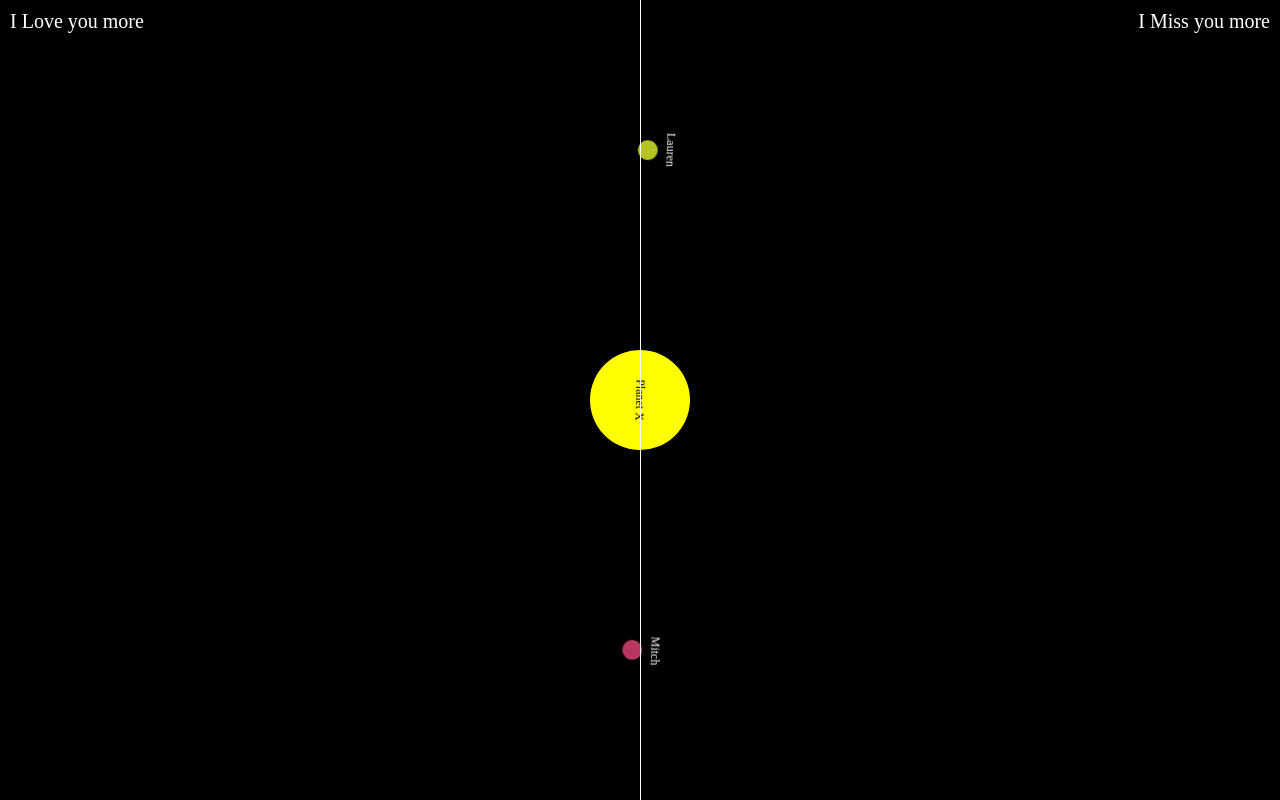
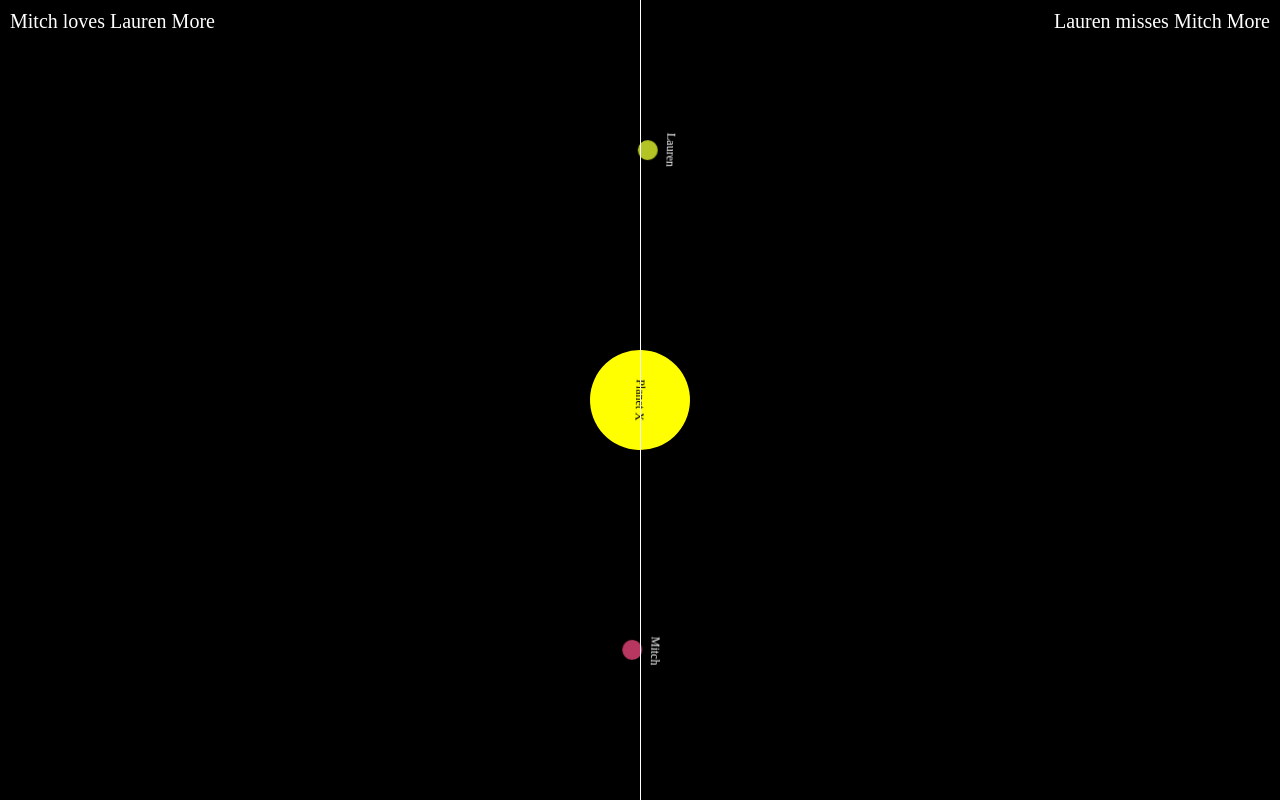
Before and after one commit to mreidss/LoveInSpace, a plain HTML site: page index.html in a window 1280 px wide. Drawn offline with Linux system fonts and the light colour scheme.

Commit message:
Modified the text on the left and right to correctly report who loves who more

```diff
--- a/index.html
+++ b/index.html
@@ -5,7 +5,7 @@
     <meta name="viewport" content="width=device-width, initial-scale=1.0">
     <link rel="stylesheet" href="solar_system.css">
     <script src="solar_system.js"></script>
-    <title>Solar System</title>
+    <title>Who Loves Who More?</title>
 </head>
 <body>
     <div class="container">
--- a/solar_system.js
+++ b/solar_system.js
@@ -39,9 +39,29 @@ function calculateSunRotationAngle() {
     return rotationAngle;
 }
 
+// Function to update the left text based on the rotation angle
+function updateText(rotationAngle) {
+    const leftText = document.querySelector('.label-left');
+    const rightText = document.querySelector('.label-right');
+
+    if (rotationAngle > 90 && rotationAngle < 270) {
+        leftText.textContent = "Mitch loves Lauren More";
+    } else {
+        leftText.textContent = "Lauren loves Mitch More";
+    }
+
+    if (rotationAngle > 90 && rotationAngle < 270) {
+        rightText.textContent = "Lauren misses Mitch More";
+    } else {
+        rightText.textContent = "Mitch misses Lauren More";
+    }
+}
+
 // Apply the rotation angle to the sun
 function updateSunRotation() {
     const rotationAngle = calculateSunRotationAngle();
     const sun = document.querySelector('.sun');
     sun.style.transform = `rotate(${rotationAngle}deg)`;
+
+    updateText(rotationAngle);
 }
```
